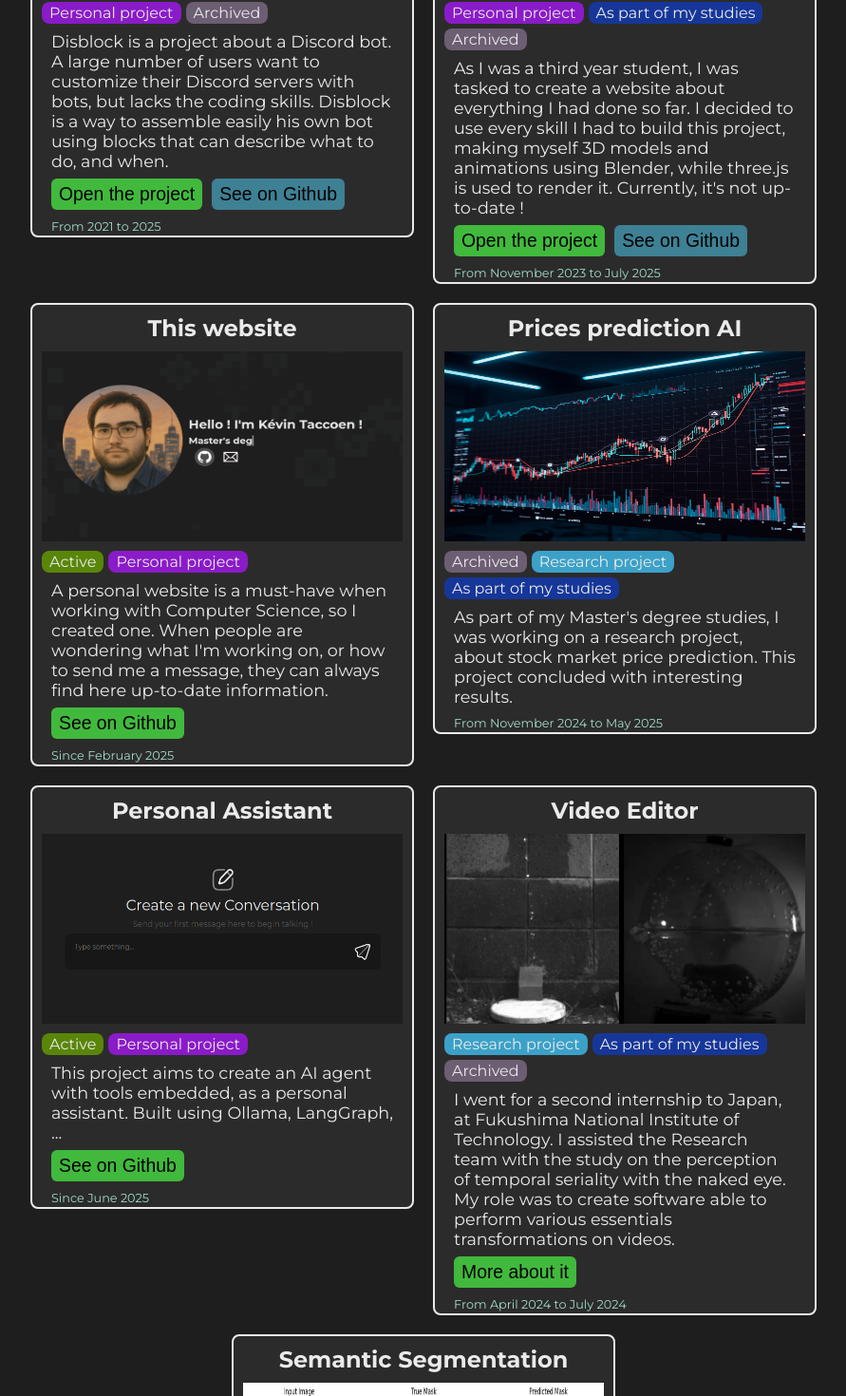
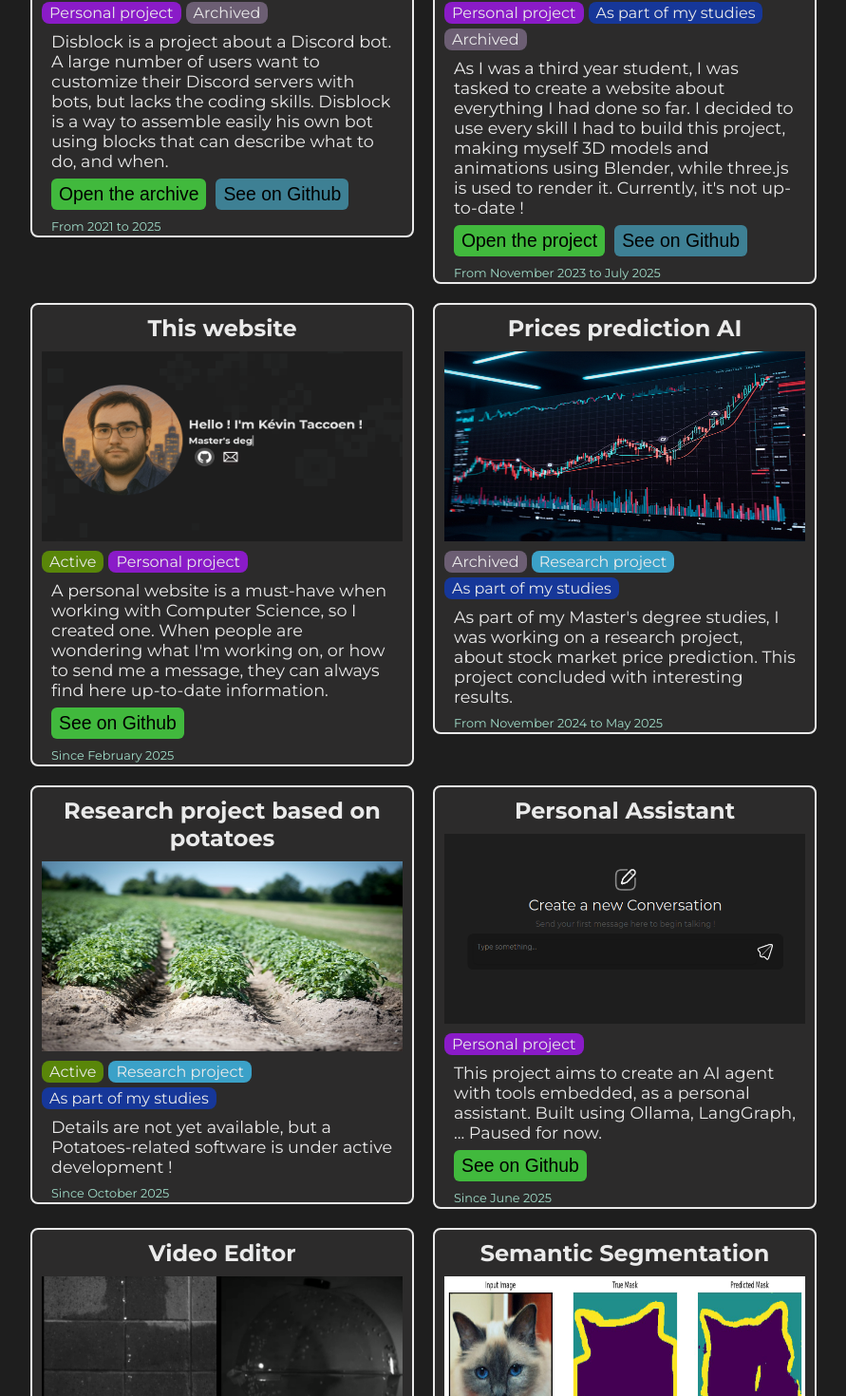
Before and after one commit to LJ5O/website, a Vue app: page / in a window 1280 px wide. Shown: the part 3043-4513 px from the top of the page at 95% size, without its empty margins (194-1085 px from the left). Built offline with nearby package versions, Linux system fonts and the light colour scheme.

Commit message:
October 2025 update

```diff
--- a/src/assets/localization/en/localization.json
+++ b/src/assets/localization/en/localization.json
@@ -34,7 +34,7 @@
         "disblock":{
           "title": "Disblock",
           "desc": "Disblock is a project about a Discord bot. A large number of users want to customize their Discord servers with bots, but lacks the coding skills. Disblock is a way to assemble easily his own bot using blocks that can describe what to do, and when.",
-          "button_text": "Open the project",
+          "button_text": "Open the archive",
           "button2_text": "See on Github",
           "date": "From 2021 to 2025"
         },
@@ -71,9 +71,15 @@
         },
         "ia_assistant":{
           "title": "Personal Assistant",
-          "desc": "This project aims to create an AI agent with tools embedded, as a personal assistant. Built using Ollama, LangGraph, ...",
+          "desc": "This project aims to create an AI agent with tools embedded, as a personal assistant. Built using Ollama, LangGraph, ... Paused for now.",
           "button_text": "See on Github",
           "date": "Since June 2025"
+        },
+        "potato_research":{
+          "title": "Research project based on potatoes",
+          "desc": "Details are not yet available, but a Potatoes-related software is under active development !",
+          "button_text": "See on Github",
+          "date": "Since October 2025"
         }
       },
       "tags":{
--- a/src/assets/localization/fr/localization.json
+++ b/src/assets/localization/fr/localization.json
@@ -34,7 +34,7 @@
         "disblock":{
           "title": "Disblock",
           "desc": "Disblock est un projet à la base d'un bot sur Discord. Beaucoup d'utilisateurs veulent personnaliser leur serveur, mais n'ont pas les compétences de codage. Disblock est un moyen de rapidement assembler son propre agent automatisé, en emboîtant des blocs qui décrivent que faire, et quand.",
-          "button_text": "Site web du projet",
+          "button_text": "Archive du projet",
           "button2_text": "Voir sur GitHub",
           "date": "De 2021 à 2025"
         },
@@ -71,9 +71,15 @@
         },
         "ia_assistant":{
           "title": "Assistant personnel",
-          "desc": "Le but de ce projet est d'avoir un moyen d'utiliser un agent IA ayant accès à de nombreux outils comme un assistant personnel. Construit en utilisant Ollama, LangGraph, ect...",
+          "desc": "Le but de ce projet est d'avoir un moyen d'utiliser un agent IA ayant accès à de nombreux outils comme un assistant personnel. Construit en utilisant Ollama, LangGraph, ect... En pause pour le moment.",
           "button_text": "Voir sur Github",
           "date": "Depuis juin 2025"
+        },
+        "potato_research":{
+          "title": "Projet de recherche lié aux pommes de terres",
+          "desc": "Les détails ne sont pas encore publics, mais un logiciel lié aux pommes de terres est en cours de dévelopement !",
+          "button_text": "Voir sur Github",
+          "date": "Depuis Octobre 2025"
         }
       },
       "tags":{
--- a/src/components/home/projects.vue
+++ b/src/components/home/projects.vue
@@ -42,6 +42,7 @@
     import tradingAiImg from '@/assets/img/trading_ai.png';
     import thisWebsiteImg from '@/assets/img/this_website.png';
     import assistantImg from '@/assets/img/assistant_new_talk.png';
+    import potatoImg from '@/assets/img/potato.png';
 
     import {useI18n} from 'vue-i18n';
     const i18n = useI18n();
@@ -60,9 +61,9 @@
         title: i18n.t("home.projects.project.disblock.title"),
         desc:i18n.t("home.projects.project.disblock.desc"),
         buttonText:i18n.t("home.projects.project.disblock.button_text"),
-        buttonLink:"https://disblock.xyz",
+        buttonLink:"https://web.archive.org/web/20250403090231/https://disblock.xyz/",
         localButton:false,
-        button2Text:i18n.t("home.projects.project.disblock.button2_text"),
+        button2Text:i18n.t("home.projects.project.disblock.button2_text"), // button2Text => buttonText to change the color.
         button2Link:"https://github.com/Disblock/WebApp",
         tags:[
             {title:i18n.t("home.projects.tags.home"), colour:tagsColours.home},
@@ -110,6 +111,19 @@
         ],
         date: i18n.t("home.projects.project.trading_ai.date")
     },{
+        picture: potatoImg,
+        title: i18n.t("home.projects.project.potato_research.title"),
+        desc:i18n.t("home.projects.project.potato_research.desc"),
+        //buttonText:i18n.t("home.projects.project.potato_research.button_text"),
+        //buttonLink:"https://github.com/LJ5O/", // Todo
+        localButton:false,
+        tags:[
+            {title:i18n.t("home.projects.tags.active"), colour:tagsColours.active},
+            {title:i18n.t("home.projects.tags.research"), colour:tagsColours.research},
+            {title:i18n.t("home.projects.tags.school"), colour:tagsColours.school}
+        ],
+        date: i18n.t("home.projects.project.potato_research.date")
+    },{
         picture: assistantImg,
         title: i18n.t("home.projects.project.ia_assistant.title"),
         desc:i18n.t("home.projects.project.ia_assistant.desc"),
@@ -117,7 +131,7 @@
         buttonLink:"https://github.com/LJ5O/Assistant",
         localButton:false,
         tags:[
-            {title:i18n.t("home.projects.tags.active"), colour:tagsColours.active},
+            //{title:i18n.t("home.projects.tags.active"), colour:tagsColours.active},
             {title:i18n.t("home.projects.tags.home"), colour:tagsColours.home}
         ],
         date: i18n.t("home.projects.project.ia_assistant.date")
```
Also changed, not shown: src/assets/img/potato.png (added).
